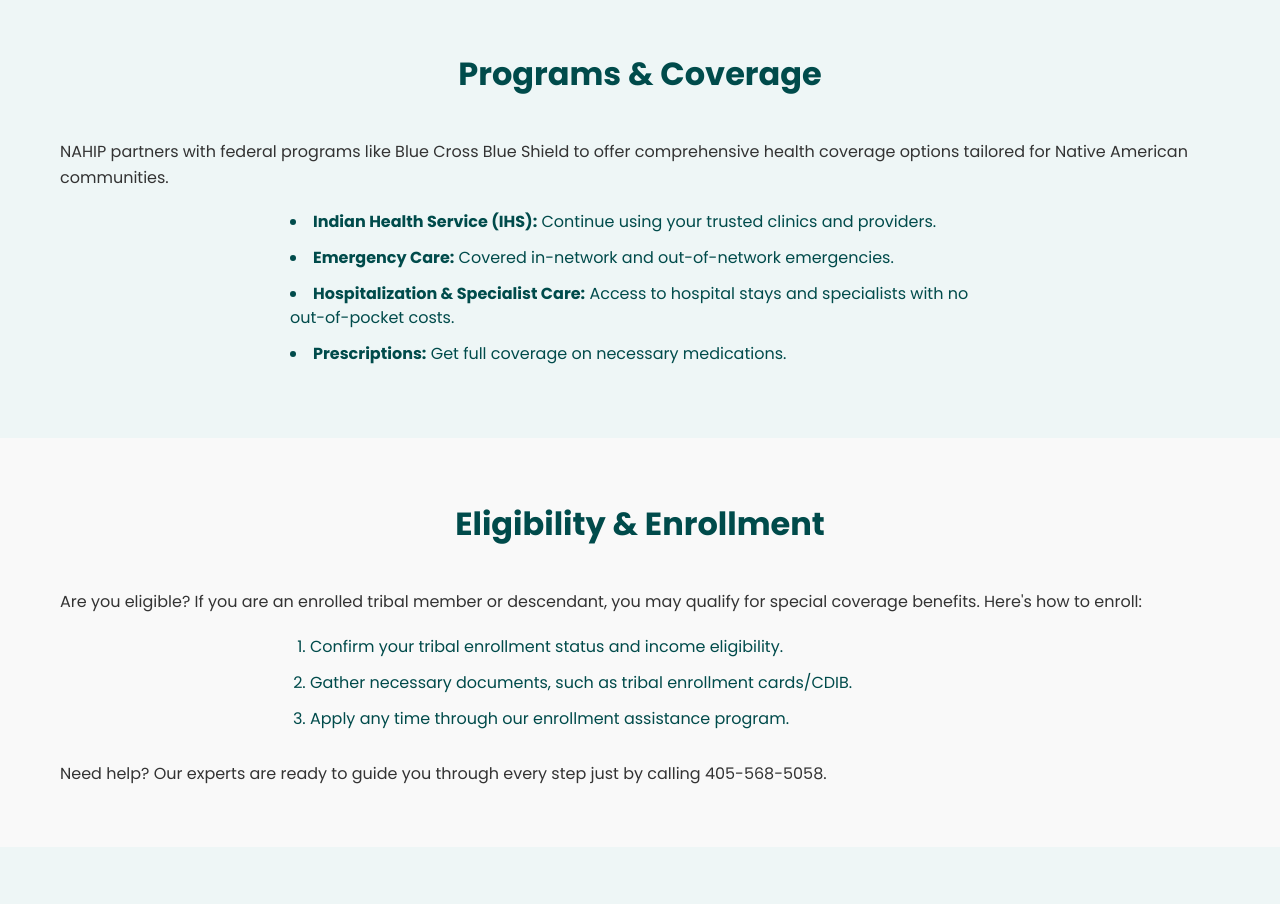
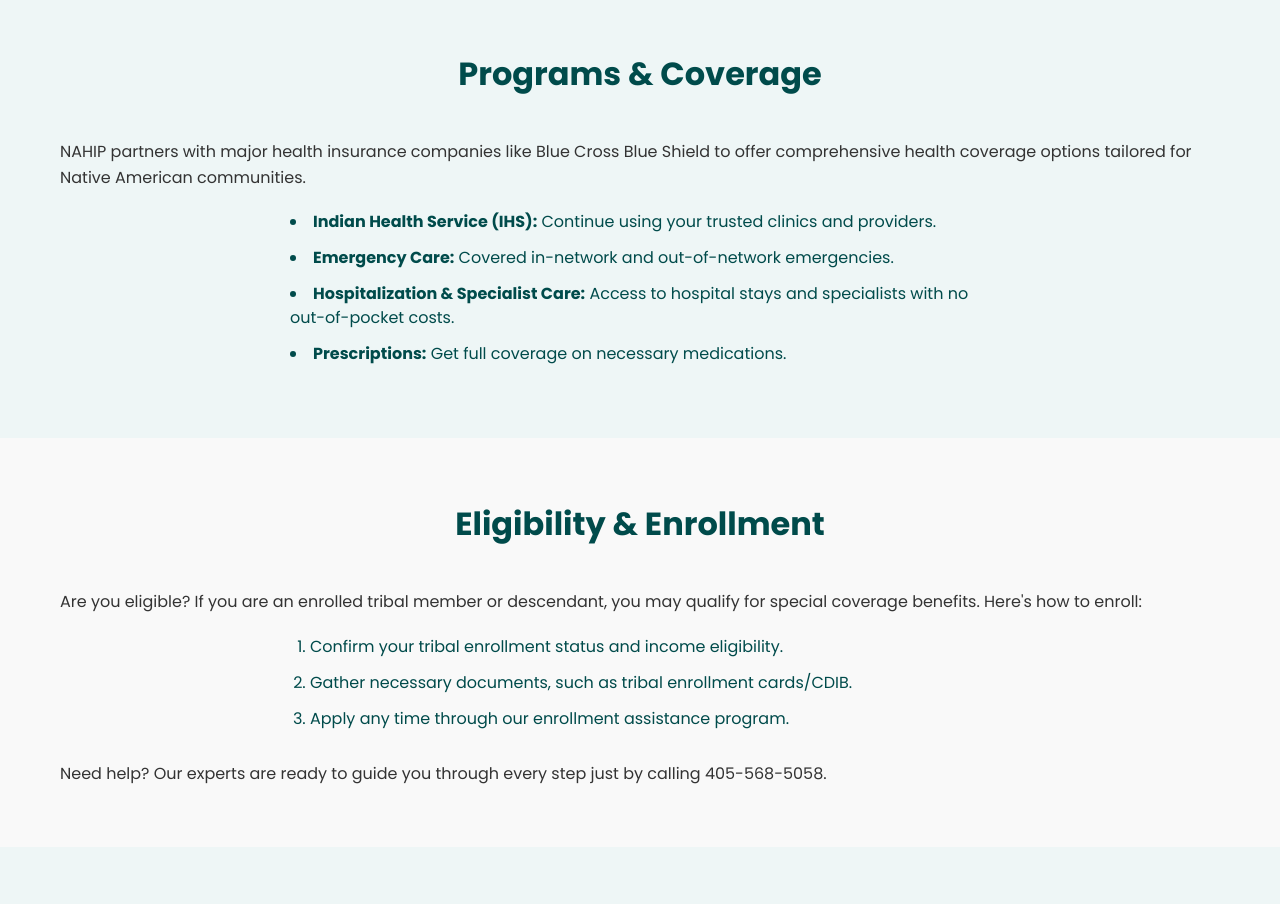
Before and after one commit to rogermgdiaz/USBG, a plain HTML site: page index.html in a window 1280 px wide. Shown: the part 2240-3144 px from the top of the page. Drawn offline with nearby package versions, Linux system fonts and the light colour scheme.

Commit message:
Update index.html

```diff
--- a/index.html
+++ b/index.html
@@ -134,7 +134,7 @@
   <section id="programs" class="section alt">
     <div class="container">
       <h2>Programs & Coverage</h2>
-      <p>NAHIP partners with federal programs like Blue Cross Blue Shield to offer comprehensive health coverage options tailored for Native American communities.</p>
+      <p>NAHIP partners with major health insurance companies like Blue Cross Blue Shield to offer comprehensive health coverage options tailored for Native American communities.</p>
       <ul>
         <li><strong>Indian Health Service (IHS):</strong> Continue using your trusted clinics and providers.</li>
         <li><strong>Emergency Care:</strong> Covered in-network and out-of-network emergencies.</li>
```
